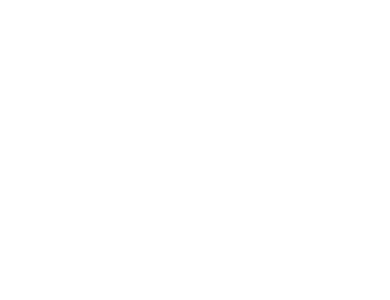
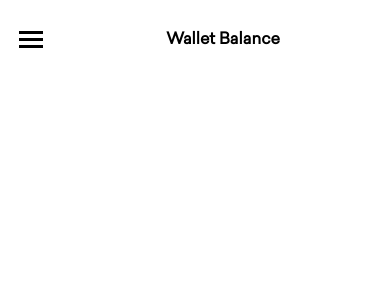
Before and after one commit to chibaba/owan, a React (Create React App) app: page /bal in a window 390 px wide. Shown: the top 300 px of the page. Built offline with nearby package versions, Linux system fonts and the light colour scheme.

Commit message:
create shared hamburger header component

```diff
--- a/src/App.js
+++ b/src/App.js
@@ -5,6 +5,7 @@
 import DashBoard from './Pages/Dashboard/DashBoard';
 import UserRegistration from './Commons/UserRegistration';
 import SuccessPage from './Pages/SuccessPage';
+import WalletBalance from './Pages/WalletBalance';
 
 const HomePage = lazy(() => import('./Pages/Home'));
 const EventPage = lazy(() => import('./Pages/Events'));
@@ -62,6 +63,9 @@
           <Route path="/res">
             <SuccessPage />
           </Route>
+          <Route path="/bal">
+            <WalletBalance />
+          </Route>
         </AppContextWrapper>
       </Router>
     </Suspense>
--- a/src/Commons/Header/index.jsx
+++ b/src/Commons/Header/index.jsx
@@ -1,6 +1,7 @@
 import React from 'react';
 import Styled from 'styled-components';
 import PropTypes from 'prop-types';
+import { Link } from 'react-router-dom';
 
 function Header({ bordered, title }) {
   return (
@@ -8,7 +9,11 @@
       <NavIcons>
         <img src="/assets/images/glyphiconLeft.png" alt="Back" />
       </NavIcons>
-      <HeaderTitle>{title}</HeaderTitle>
+      <HeaderTitle>
+      <Link to="/">
+        {title}
+        </Link>
+        </HeaderTitle>
     </MainHeader>
   );
 }
--- /dev/null
+++ b/src/Components/HamburgerHeader/index.jsx
@@ -0,0 +1,53 @@
+import React from "react";
+import styled from "styled-components";
+import { Link } from "react-router-dom";
+
+const HamburgerHeader = ({ title }) => {
+  return (
+    <NavHeader>
+      <Hamburger>
+        <span />
+        <span />
+        <span />
+      </Hamburger>
+
+      <HeaderName>
+        <Link to="/">{title}</Link>
+      </HeaderName>
+    </NavHeader>
+  );
+};
+const NavHeader = styled.div`
+
+height:79px;
+display:flex;
+align-items: center;
+padding: 0 1.2rem;
+
+
+`;
+const Hamburger = styled.div`
+
+  height: 1.3rem;
+  background: transparent;
+  border: none;
+  display: flex;
+  flex-direction: column;
+  justify-content: space-around;
+  align-items: center;
+  margin-right: 2rem;
+  cursor: pointer;
+  outline: none;
+  span {
+    display: block;
+    width: 1.5rem;
+    height: 3px;
+    background: black;
+  }
+`;
+
+const HeaderName = styled.h4`
+  font-weight: 900;
+  margin: auto;
+`;
+export default HamburgerHeader;
--- /dev/null
+++ b/src/Pages/WalletBalance/index.jsx
@@ -0,0 +1,15 @@
+import React from 'react';
+import HamburgerHeader from '../../Components/HamburgerHeader';
+
+
+const WalletBalance =()=>{
+
+    return(
+        <>
+        <HamburgerHeader title="Wallet Balance"/>
+
+        </>
+
+    )
+}
+export default WalletBalance
```
